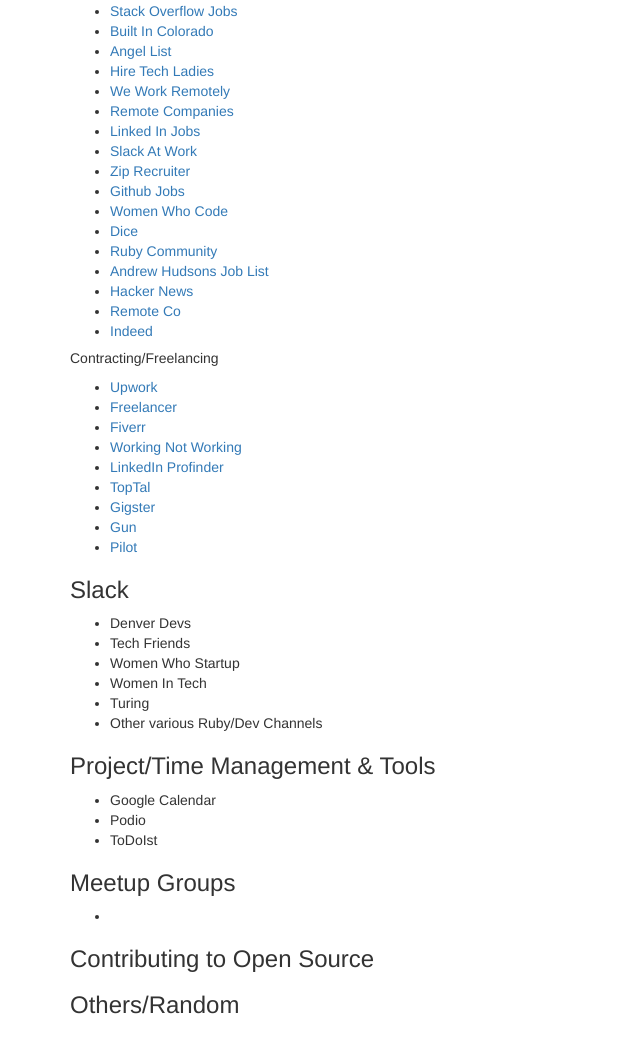
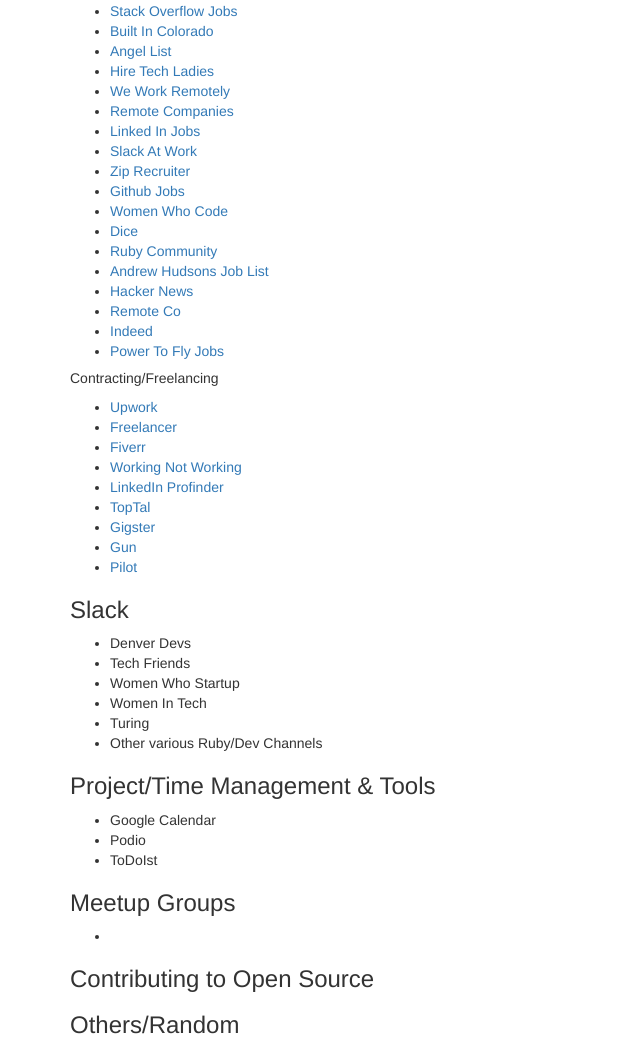
Before and after one commit to lucyfox4131/resources, a plain HTML site: page index.html in a window 1280 px wide. Shown: the part 1122-2171 px from the top of the page, without its empty margins (0-640 px from the left). Drawn offline with nearby package versions, Linux system fonts and the light colour scheme.

Commit message:
Add power to fly

```diff
--- a/index.html
+++ b/index.html
@@ -110,6 +110,7 @@
         <li><a href="https://news.ycombinator.com/jobs">Hacker News</a></li>
         <li><a href="https://remote.co/">Remote Co</a></li>
         <li><a href="https://www.indeed.com/">Indeed</a></li>
+        <li><a href="https://www.powertofly.com/jobs/">Power To Fly Jobs</a></li>
       </ul>
 
       <h5>Contracting/Freelancing</h5>
```
